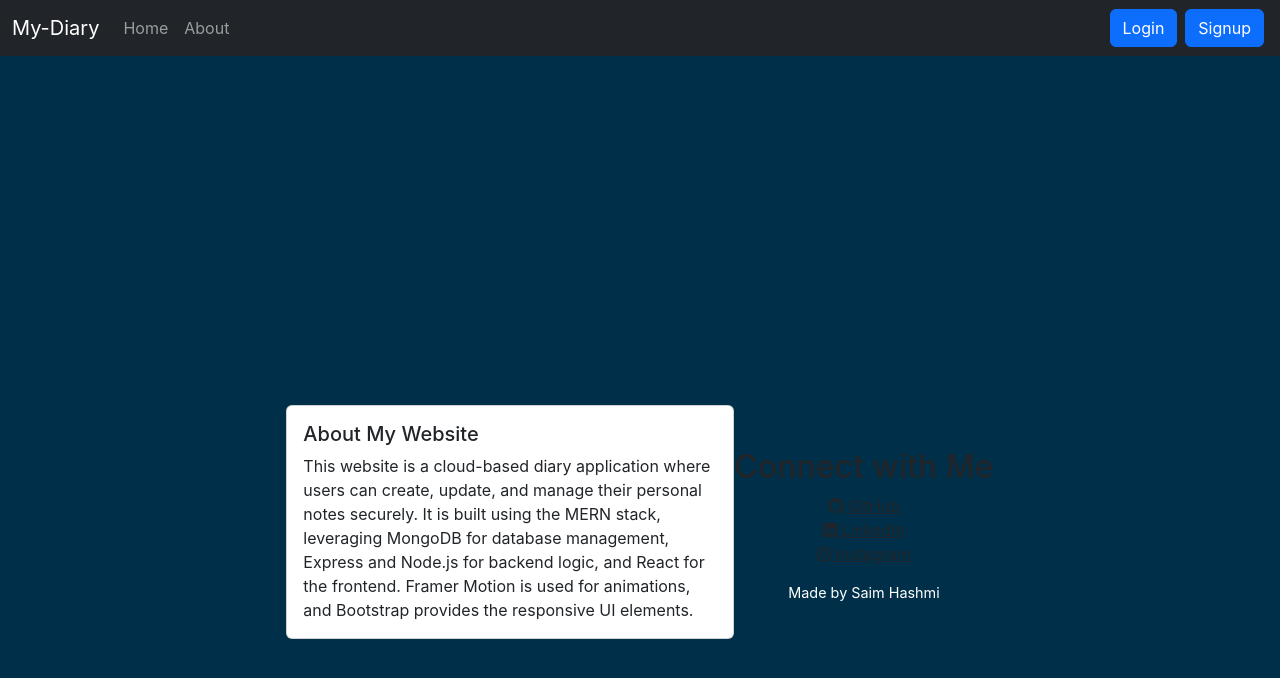
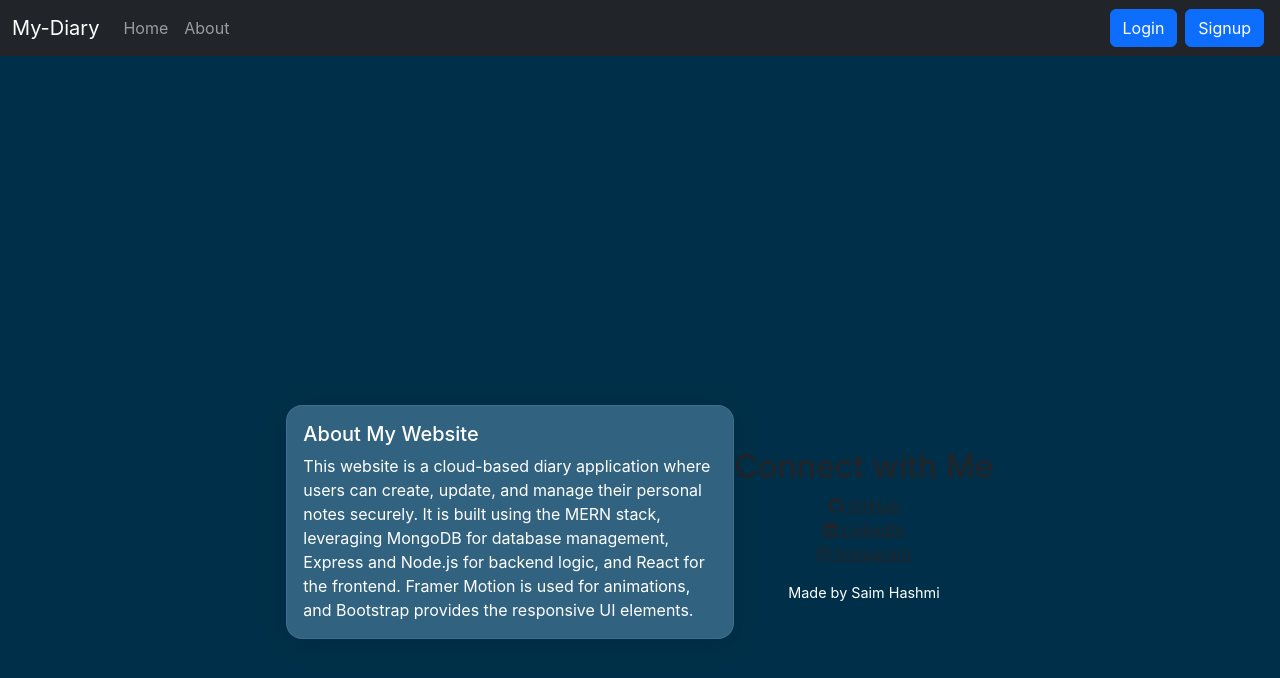
Before and after one commit to anakafeel/my-diary-frontend, a React (Create React App) app: page /About in a window 1280 px wide. Shown: the top 678 px of the page. Built offline with nearby package versions, Linux system fonts and the light colour scheme.

Commit message:
about - prompt 2

```diff
--- a/src/components/About.js
+++ b/src/components/About.js
@@ -3,7 +3,7 @@ import React from "react";
 const About = () => {
   return (
     <div className="d-flex justify-content-center align-items-center" style={{ height: "100vh" }}>
-      <div className="card logn" style={{ width: "28rem" }}>
+      <div className="card login" style={{ width: "28rem" }}>
         <div className="card-body">
           <h5 className="card-title">About My Website</h5>
           <p className="card-text">
```
